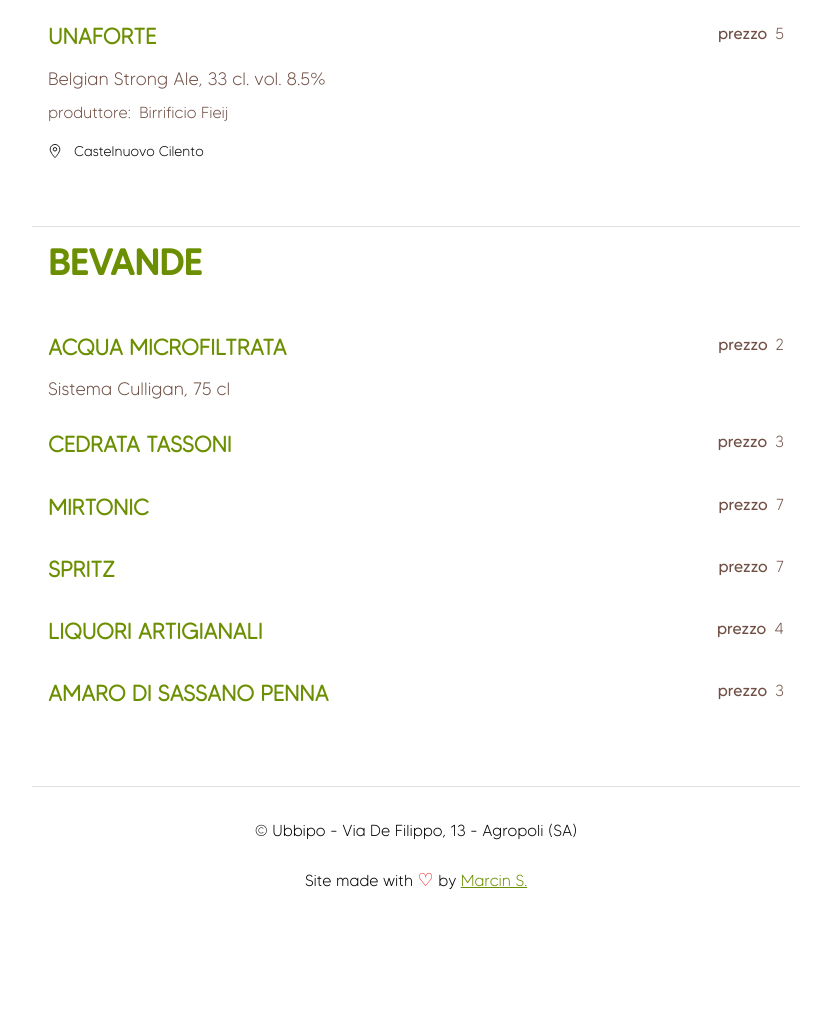
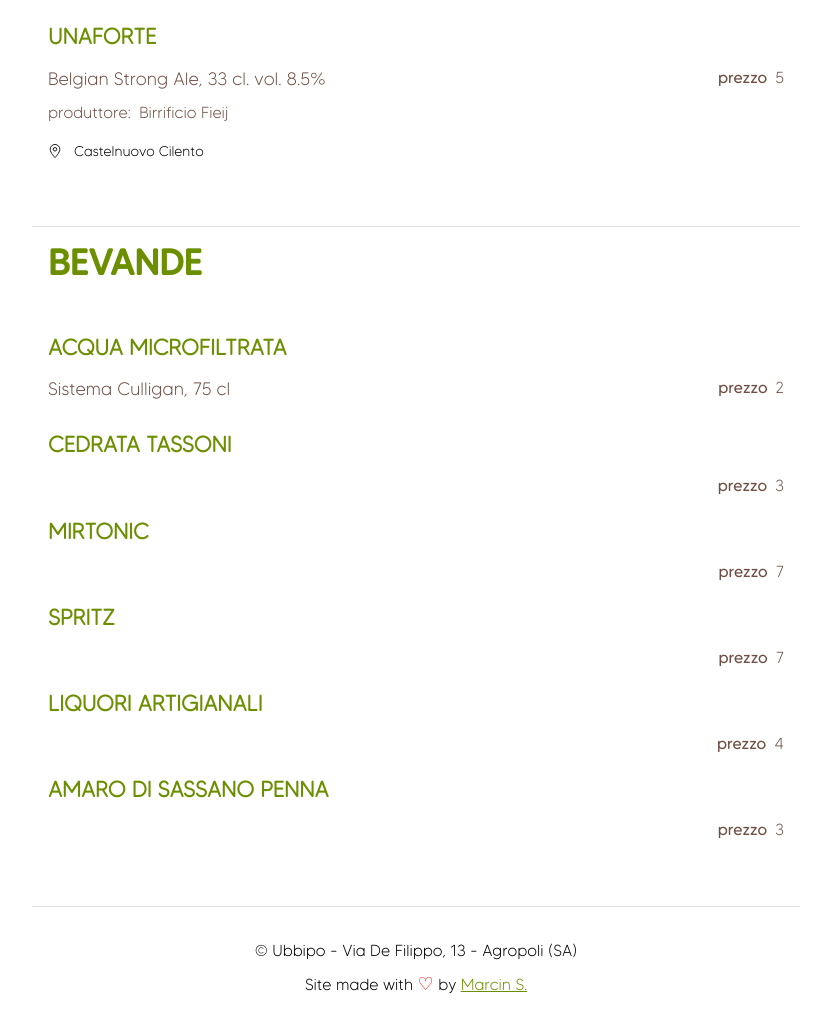
Before and after one commit to mrcnski/ubbipo.it, an Astro site: page /menu/bevande in a window 1280 px wide. Shown: the part 1221-2251 px from the top of the page, without its empty margins (224-1055 px from the left). Before the commit the page ends 2147 px from the top, so only its background shows below. Built offline with nearby package versions, Linux system fonts and the light colour scheme; Astro itself is replaced by a stand-in of ours.

Commit message:
Improve some styles

```diff
--- a/src/components/Footer.astro
+++ b/src/components/Footer.astro
@@ -5,8 +5,7 @@
 <PageContainer>
     <div class="footer">
         <p>© Ubbipo - Via De Filippo, 13 - Agropoli (SA)</p>
-        <br />
-        <p>Site made with <span class="heart">♡</span> by <a href="mailto:marcin@realemail.net ">Marcin S.</a></p>
+        <p style="margin-top: 0.5rem">Site made with <span class="heart">♡</span> by <a href="mailto:marcin@realemail.net ">Marcin S.</a></p>
     </div>
 </PageContainer>
 
@@ -23,6 +22,10 @@
     .footer p, a {
         margin: 0;
         font-size: 16px;
+
+        @media (max-width: 768px) {
+            font-size: 14px;
+        }
     }
 
     .heart {
--- a/src/components/MenuItem.astro
+++ b/src/components/MenuItem.astro
@@ -32,7 +32,6 @@
             ? <Image src={iconBio} alt="Bio." width="24" class="icon-bio" />
             : ""
         }
-        {(price) ? <span class="price" style="margin-bottom: 0"><span class="price-field">{t("menu.price")}</span><span class="price-value">{price}</span></span> : ""}
     </div>
 
     <div class="menu-item-content">
@@ -41,20 +40,23 @@
             {(producer) ? <span class="producer"><span class="producer-field">{t("menu.producer")}:</span>{producer}</span> : ""}
         </div>
         <div class="menu-item-row">
-            {(glass)  ? <span class="price"><span class="price-field">{t("menu.glass")}</span><span class="price-value separator">{glass} / </span></span> : ""}
+            {(price) ? <span class="price"><span class="price-field">{t("menu.price")}</span><span class="price-value">{price}</span></span> : ""}
+            {(glass)  ? <span class="price"><span class="price-field">{t("menu.glass")}</span><span class="price-value">{glass} / </span></span> : ""}
             {(bottle) ? <span class="price"><span class="price-field">{t("menu.bottle")}</span><span class="price-value">{bottle}</span></span> : ""}
         </div>
     </div>
 
-    {(location || splitTags.length > 0) ?
-    <div class="menu-tags">
-        {(location) ? <Image src={iconLocation} alt={t("menu.location")} width="14" /> <span>{location}</span> : ""}
+    {
+    (location || splitTags.length > 0)
+        ? <div class="menu-tags">
+            {(location) ? <Image src={iconLocation} alt={t("menu.location")} width="14" /> <span>{location}</span> : ""}
 
-        {(splitTags.includes("vegan")) ? <Image src={iconVegan} alt={t("menu.vegan")} width="16" /> <span class="menu-tag-vegan">{t("menu.vegan")}</span> : ""}
+            {(splitTags.includes("vegan")) ? <Image src={iconVegan} alt={t("menu.vegan")} width="16" /> <span class="menu-tag-vegan">{t("menu.vegan")}</span> : ""}
 
-        {(splitTags.includes("no-sulfites")) ? <Image src={iconNoSulfites} class="filter-brown" alt={t("menu.no-sulfites")} width="14" /> <span class="menu-tag-no-sulfites">{t("menu.no-sulfites")}</span> : ""}
-    </div>
-    : ""}
+            {(splitTags.includes("no-sulfites")) ? <Image src={iconNoSulfites} class="filter-brown" alt={t("menu.no-sulfites")} width="14" /> <span class="menu-tag-no-sulfites">{t("menu.no-sulfites")}</span> : ""}
+          </div>
+        : ""
+    }
 </div>
 
 <style>
```
